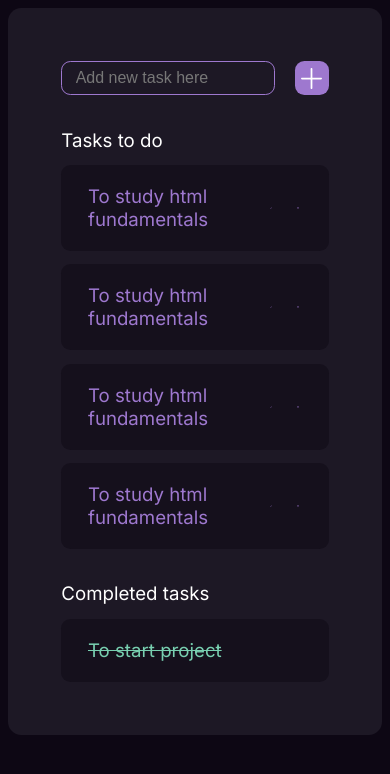
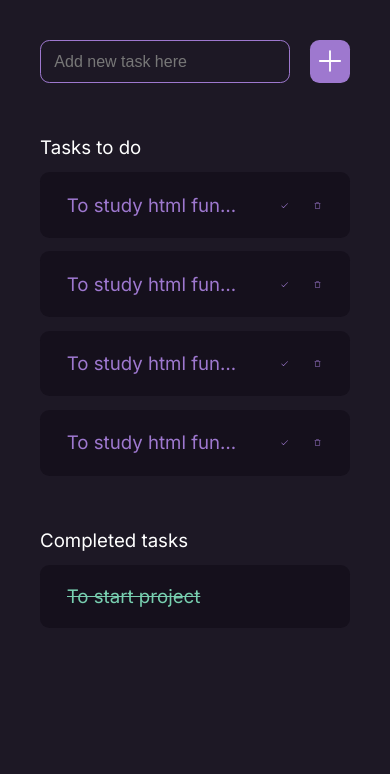
Before and after one commit to Winnie-the-Pooh2019/todo-list, a plain HTML site: page index.html in a window 390 px wide. Drawn offline with Linux system fonts and the light colour scheme.

Commit message:
fix(markup): working on responsive

```diff
--- a/styles/main.css
+++ b/styles/main.css
@@ -55,8 +55,65 @@ button {
 
 .main-view {
     background-color: var(--view-background-color);
-    padding: 40pt;
+    padding: 50pt;
     border-radius: var(--main-border-radius);
+
+    width: 400pt;
+}
+
+.new-task {
+    display: flex;
+    flex-direction: row;
+    justify-content: space-between;
+
+    width: 100%;
+}
+
+.new-task__name {
+    border-radius: var(--border-radius);
+    border: var(--border-thickness) solid var(--border-color);
+    background-color: transparent;
+    padding: 7pt 10pt;
+    width: 80%;
+    margin-right: 15pt;
+
+    flex-grow: 1;
+
+    color: var(--header-text-color);
+    font-size: var(--font-size-primary);
+}
+
+.new-task__name::placeholder {
+    color: var(--placeholder-color);
+    font-size: var(--font-size-secondary);
+}
+
+.new-task__add {
+    aspect-ratio: 1 / 1;
+    padding: 7pt;
+
+    border-radius: var(--border-radius);
+    background-color: var(--add-item-background-color);
+}
+
+.new-task__add:hover {
+    background-color: var(--add-item-background-color-hover);
+}
+
+.new-task__add:focus-visible {
+    background-color: var(--add-item-background-color-hover);
+}
+
+.new-task__add:active {
+    background-color: var(--add-item-background-color-clicked);
+}
+
+.section-header {
+    color: var(--header-text-color);
+}
+
+.task-section {
+    margin-top: 40pt;
 }
 
 .task-item {
@@ -78,49 +135,12 @@ button {
     text-decoration: line-through;
 }
 
-.new-task__name::placeholder {
-    color: var(--placeholder-color);
-    font-size: var(--font-size-secondary);
-}
+.task-item__name {
+    white-space: nowrap;
+    overflow: hidden;
+    text-overflow: ellipsis;
 
-.new-task {
-    display: flex;
-    flex-direction: row;
-    justify-content: space-between;
-
-    width: 100%;
-}
-
-.new-task__name {
-    border-radius: var(--border-radius);
-    border: var(--border-thickness) solid var(--border-color);
-    background-color: transparent;
-    padding: 5pt 10pt;
-    width: 80%;
-    margin-right: 15pt;
-}
-
-.new-task__add {
-    padding: 5pt;
-
-    border-radius: var(--border-radius);
-    background-color: var(--add-item-background-color);
-}
-
-.new-task__add:hover {
-    background-color: var(--add-item-background-color-hover);
-}
-
-.new-task__add:active {
-    background-color: var(--add-item-background-color-clicked);
-}
-
-.section-header {
-    color: var(--header-text-color);
-}
-
-.task-section {
-    margin-top: 25pt;
+    flex-grow: 1;
 }
 
 .task-item__actions {
@@ -133,13 +153,16 @@ button {
 }
 
 .task-item__actions-button {
-    /*width: 20pt;*/
     aspect-ratio: 1 / 1;
     border-radius: var(--border-radius);
     padding: 7pt;
 }
 
 .task-item__actions-button:hover {
+    background-color: var(--item-action-background-color-hover);
+}
+
+.task-item__actions-button:focus-visible {
     background-color: var(--item-action-background-color-hover);
 }
 
@@ -152,3 +175,33 @@ button img {
     width: 100%;
     height: 100%;
 }
+
+@media (max-width: 1023px) and (min-width: 768px) {
+    .main-view {
+        width: 350pt;
+        padding: 40pt;
+    }
+}
+
+@media (max-width: 767px) {
+    body {
+        margin: 0;
+        padding: 0;
+        min-height: 100vh;
+    }
+
+    .main-view {
+        width: 100vw;
+        min-height: 100vh;
+        margin: 0;
+        padding: 30pt;
+        border-radius: 0;
+        box-sizing: border-box;
+    }
+}
+
+@media (max-width: 380px) {
+    .task-item {
+        padding: 5pt 5pt 5pt 10pt;
+    }
+}
```
